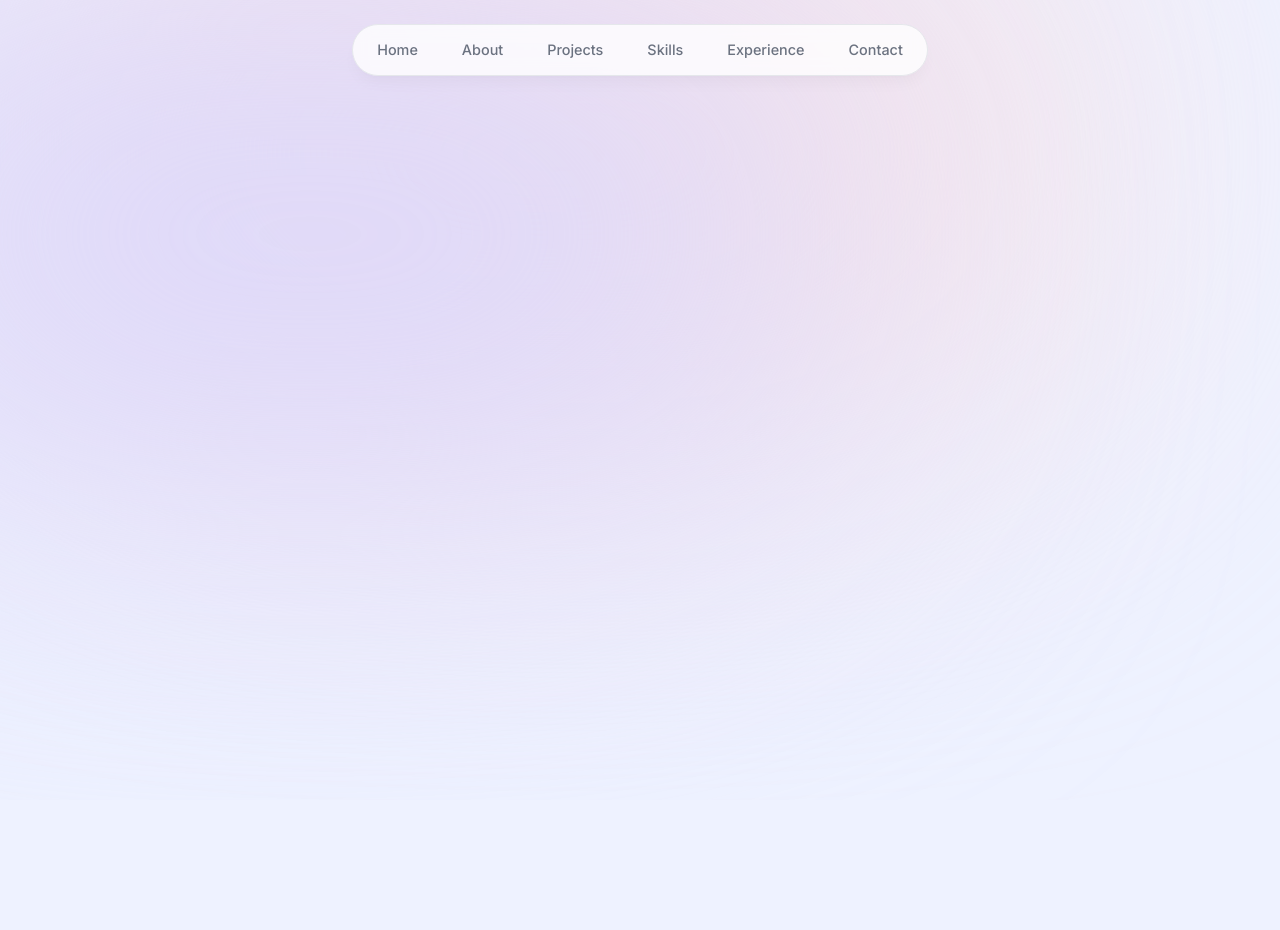
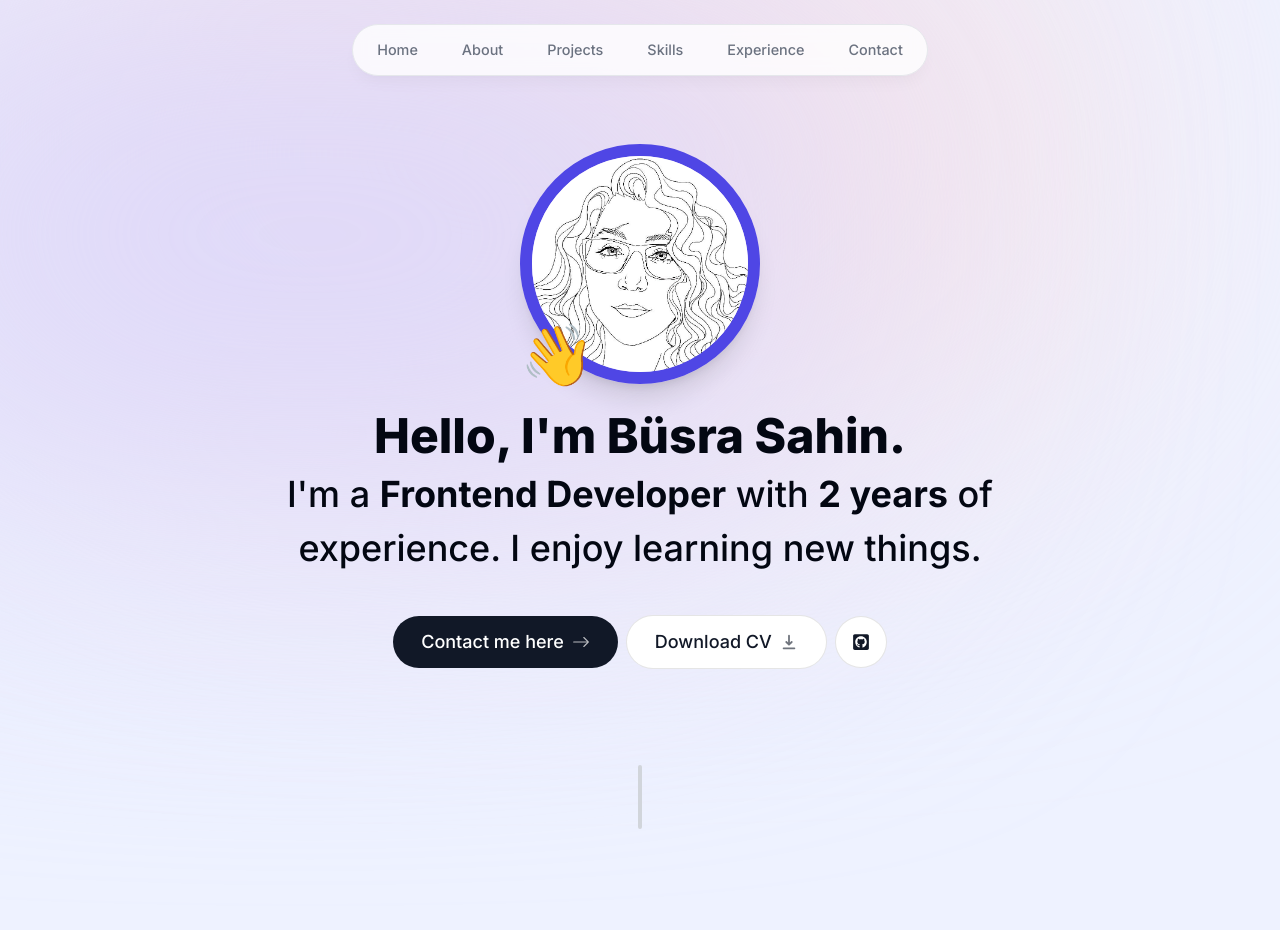
Before and after one commit to exeCatable/NextJS-Portfolio, a Next.js app: page / in a window 1280 px wide. Shown: the top 930 px of the page. Before the commit the page ends 800 px from the top, so only its background shows below. Built offline with nearby package versions, Linux system fonts and the light colour scheme.

Commit message:
Create intro and about section with Divider

```diff
--- a/app/layout.tsx
+++ b/app/layout.tsx
@@ -1,4 +1,4 @@
-import Header from "@/components/header"
+import Header from "@/components/header";
 import type { Metadata } from "next";
 import { Inter } from "next/font/google";
 import "./globals.css";
@@ -17,11 +17,17 @@ export default function RootLayout({
 }>) {
   return (
     <html lang="en">
-      <body className={`${inter.className} bg-indigo-50 text-gray-950 relative`}>
-        <div className="bg-[#fbe2e3] absolute top-[-6rem] -z-10 right-[11rem] h-[31.25rem]
-        w-[31.25rem] rounded-full blur-[10rem] sm:w-[68.75rem]"></div>
-         <div className="bg-[#dbd7fb] absolute top-[-1rem] -z-10 left-[-35rem] h-[31.25rem]
-        w-[50rem] rounded-full blur-[10rem] sm:w-[68.75rem] md:left-[.28rem] xl:left-[-15rem] 2xl:left-[-5rem]"></div>
+      <body
+        className={`${inter.className} relative bg-indigo-50 pt-28 text-gray-950 sm:pt-36`}
+      >
+        <div
+          className="absolute right-[11rem] top-[-6rem] -z-10 h-[31.25rem] w-[31.25rem]
+          rounded-full bg-[#fbe2e3] blur-[10rem] sm:w-[68.75rem]"
+        ></div>
+        <div
+          className="absolute left-[-35rem] top-[-1rem] -z-10 h-[31.25rem] w-[50rem]
+          rounded-full bg-[#dbd7fb] blur-[10rem] sm:w-[68.75rem] md:left-[.28rem] xl:left-[-15rem] 2xl:left-[-5rem]"
+        ></div>
         <Header />
         {children}
       </body>
--- a/app/page.tsx
+++ b/app/page.tsx
@@ -1,6 +1,14 @@
+import SectionDivider from "@/components/SectionDivider";
+import About from "@/components/about";
+import Intro from "@/components/intro";
+
 export default function Home() {
   return (
-    <main className="">
+    <main className="flex flex-col items-center px-4">
+      <Intro />
+      <SectionDivider />
+      <About />
+      <SectionDivider />
     </main>
   );
 }
--- /dev/null
+++ b/components/SectionDivider.tsx
@@ -0,0 +1,15 @@
+"use client";
+
+import React from "react";
+import { motion } from "framer-motion";
+
+export default function SectionDivider() {
+  return (
+    <motion.div
+      className="my-24 hidden h-16 w-1 rounded-full bg-gray-300 sm:block dark:bg-opacity-20"
+      initial={{ opacity: 0, y: 100 }}
+      animate={{ opacity: 1, y: 0 }}
+      transition={{ delay: 0.125 }}
+    ></motion.div>
+  );
+}
--- /dev/null
+++ b/components/about.tsx
@@ -0,0 +1,26 @@
+"use client";
+
+import React from "react";
+import { motion } from "framer-motion";
+
+export default function About() {
+  return (
+    <motion.section
+      className="mb-28 max-w-[45rem] scroll-mt-28 text-center leading-8 sm:mb-40"
+      initial={{ opacity: 0, y: 100 }}
+      animate={{ opacity: 1, y: 0 }}
+      transition={{ delay: 0.175 }}
+      id="about"
+    >
+      <h2 className="mb-8 text-3xl font-extrabold capitalize">About me</h2>
+      <p className="mb-3">
+        Hey there! I&apos;m Büsra, a web developer and designer from Germany.
+        Started off as a web designer, but then I made the leap to become a
+        Frontend Developer. of work, you&apos;ll catch me sketching—whether
+        it&apos;s with a pencil or on a digital canvas. I&apos;m also big on
+        Dungeons and Dragons sessions with my pals, and I like to tinker with my
+        own coding projects in my free time.
+      </p>
+    </motion.section>
+  );
+}
--- /dev/null
+++ b/components/intro.tsx
@@ -0,0 +1,103 @@
+"use client";
+
+import Image from "next/image";
+import React from "react";
+import { motion } from "framer-motion";
+import Me from "@/public/me.jpg";
+import Link from "next/link";
+import { BsArrowRight } from "react-icons/bs";
+import { HiDownload } from "react-icons/hi";
+import { FaGithubSquare } from "react-icons/fa";
+
+export default function Intro() {
+  return (
+    <section className="mb-28 max-w-[50rem] scroll-mt-[100rem] text-center sm:mb-0">
+      <div className="flex items-center justify-center">
+        <div className="relative">
+          <motion.div
+            initial={{ opacity: 0, scale: 0 }}
+            animate={{ opacity: 1, scale: 1 }}
+            transition={{
+              type: "tween",
+              duration: 0.2,
+            }}
+          >
+            <Image
+              src={Me}
+              alt="Picture of me"
+              width="300"
+              height="300"
+              quality="95"
+              className="h-40 w-40 rounded-full border-[0.75rem] border-indigo-600 object-cover shadow-xl sm:h-60 sm:w-60"
+              priority={true}
+            />
+          </motion.div>
+          <motion.span
+            className="absolute bottom-0 left-0 text-6xl"
+            initial={{ opacity: 0, scale: 0 }}
+            animate={{ opacity: 1, scale: 1 }}
+            transition={{
+              type: "spring",
+              stiffness: 125,
+              delay: 0.1,
+              duration: 0.7,
+            }}
+          >
+            👋
+          </motion.span>
+        </div>
+      </div>
+
+      <motion.h1
+        className="mb-10 mt-7 px-4 text-2xl font-medium !leading-[1.5] sm:text-4xl"
+        initial={{ opacity: 0, y: 100 }}
+        animate={{ opacity: 1, y: 0 }}
+      >
+        <span className="text-3xl font-extrabold sm:text-5xl">
+          Hello, I&apos;m Büsra Sahin.
+        </span>{" "}
+        <br />
+        I&apos;m a <span className="font-bold">
+          Frontend Developer
+        </span> with <span className="font-bold">2 years</span> of experience. I
+        enjoy learning new things.
+      </motion.h1>
+
+      <motion.div
+        className="flex flex-col items-center justify-center gap-2 px-4 text-lg font-medium sm:flex-row"
+        initial={{ opacity: 0, y: 100 }}
+        animate={{ opacity: 1, y: 0 }}
+        transition={{
+          delay: 0.1,
+        }}
+      >
+        <Link
+          href="#contact"
+          className="group flex items-center gap-2 rounded-full bg-gray-900 px-7 py-3
+          text-white outline-none transition hover:scale-110 hover:bg-gray-950 focus:scale-110 active:scale-105"
+        >
+          Contact me here{" "}
+          <BsArrowRight className="opacity-70 transition group-hover:translate-x-1" />
+        </Link>
+
+        <a
+          className="group flex items-center gap-2 rounded-full border border-black/10 bg-white px-7
+          py-3 text-gray-900 outline-none transition hover:scale-110 hover:bg-gray-50 hover:text-gray-700 focus:scale-110 active:scale-105"
+          href="/Lebenslauf_Büsra Sahin.pdf"
+          download
+        >
+          Download CV{" "}
+          <HiDownload className="opacity-60 transition group-hover:translate-y-1" />
+        </a>
+        <a
+          className="group flex items-center gap-2 rounded-full border border-black/10 bg-white
+          p-4 text-gray-900 outline-none transition hover:scale-110 hover:bg-gray-50 hover:text-gray-700 focus:scale-110 active:scale-105"
+          href="https://github.com"
+          target="_blank"
+        >
+          <FaGithubSquare />
+        </a>
+      </motion.div>
+    </section>
+  );
+}
```
